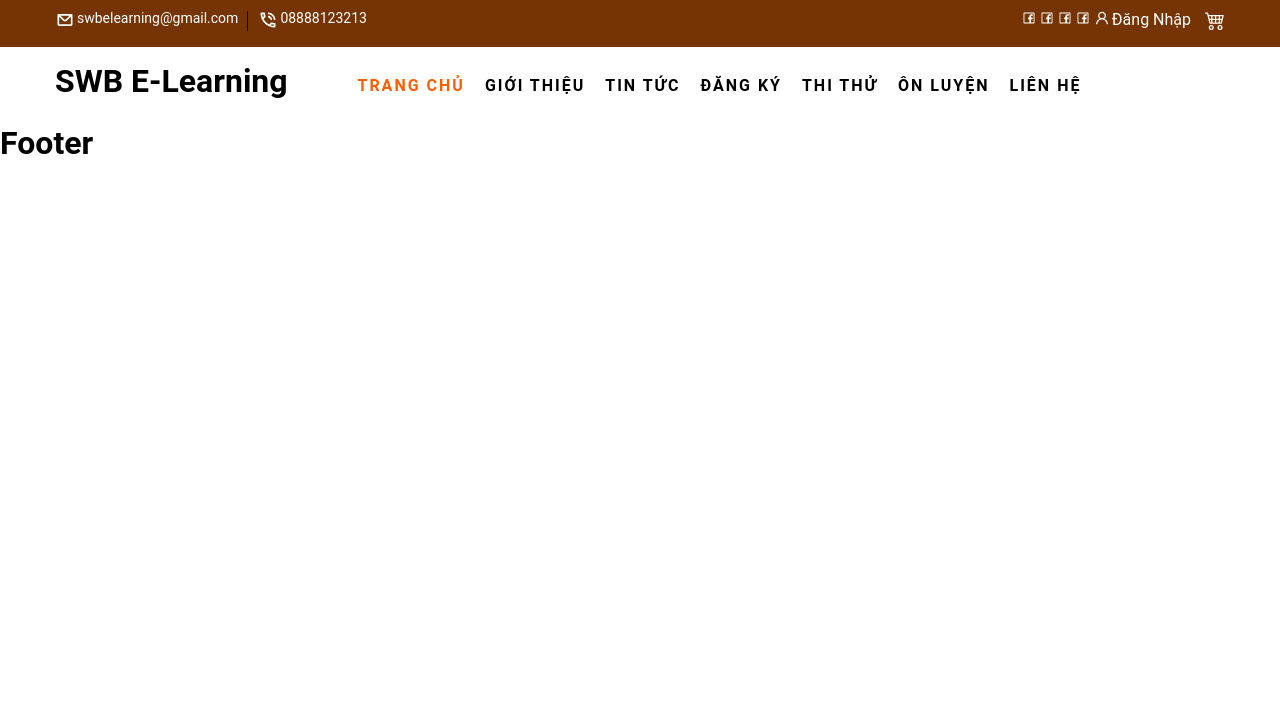
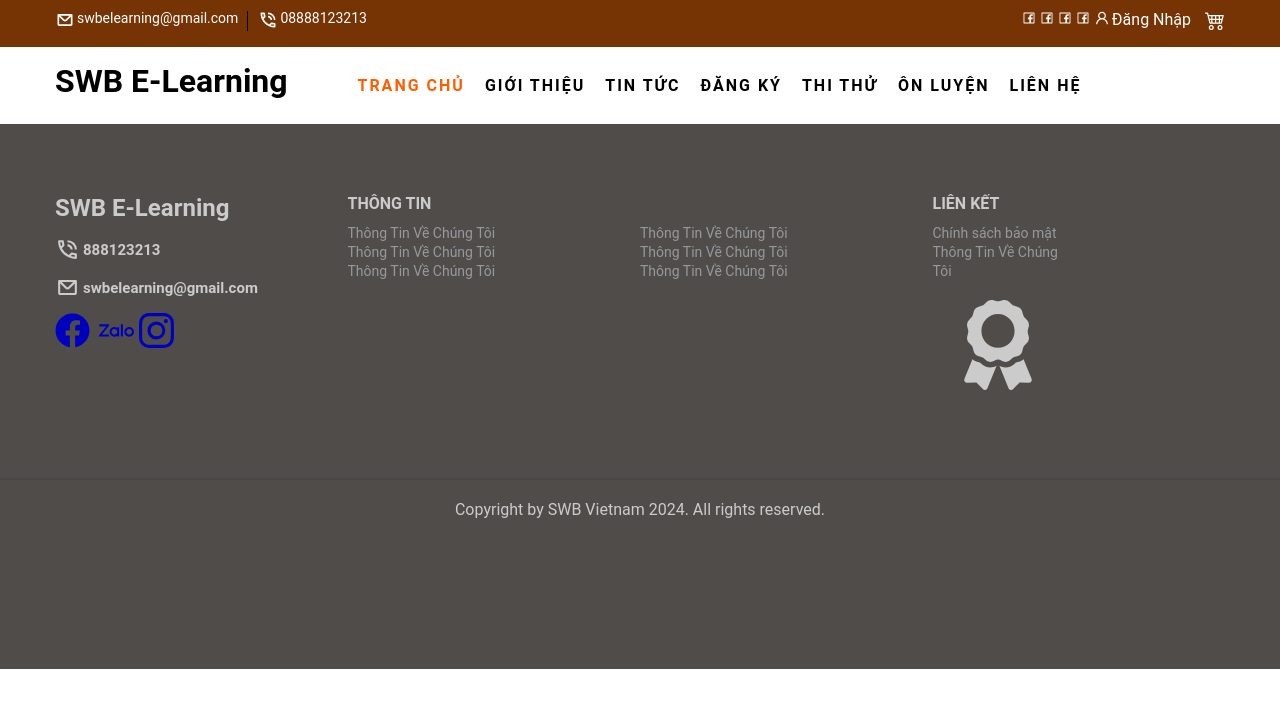
Before and after one commit to MinLD/DoDangMinhLuan-2311557837-LTW, a React app: page / in a window 1280 px wide. Built offline with nearby package versions, Linux system fonts and the light colour scheme.

Commit message:
done head-navbar-footer

```diff
--- a/src/style/pages/_all.scss
+++ b/src/style/pages/_all.scss
@@ -28,6 +28,16 @@
     max-width: 50%;
 
 }
+.col-lg-3{
+    flex: 0 0 25%;
+    max-width: 25%;
+
+}
+.col-lg-6{
+    flex: 0 0 50%;
+    max-width: 50%;
+
+}
 @include Reponsive($desktop){
     .col-xl-3{
         flex: 0 0 25%;
@@ -44,6 +54,6 @@
     .col-lg-3{
         flex: 0 0 25%;
         max-width: 25%;
-        background: red;
+
     }
 }
--- a/src/theme/footer/index.js
+++ b/src/theme/footer/index.js
@@ -1,9 +1,108 @@
 import { memo } from "react";
+import "./style.scss"
+import { MdOutlinePhoneInTalk } from "react-icons/md";
+import { CgMail } from "react-icons/cg";
+import { FaAward, FaFacebook } from "react-icons/fa";
+import { SiZalo } from "react-icons/si";
+import { BsInstagram } from "react-icons/bs";
+
+
+
 const Footer= () => {
-    return (<>
+    return (
 
-    <h1>Footer</h1>
-    </>
-    )
-}
+    <div className="footer">
+        <div className="container">
+        <div className="row">
+        <div className="col-lg-3">
+        <div className="footer_about">
+            <h1 className="footer_about_logo">SWB E-Learning</h1>
+            <ul>
+                <li className="footer_about_item"><MdOutlinePhoneInTalk size={25}/><span><b>888123213</b></span></li>
+                <li className="footer_about_item"><CgMail size={25}/><span><b>swbelearning@gmail.com</b></span></li>
+                <li className="footer_about_item">
+                    <a href="#"> <FaFacebook size={35}/></a>
+                    <a href="#"> <SiZalo size={35}/></a>
+                    <a href="#"><BsInstagram size={35}/></a>
+                </li>
+            </ul>
+        </div>
+
+        </div>
+        <div className="col-lg-6">
+            <div className="footer_mid">
+                <h6>
+                    THÔNG TIN
+                </h6>
+                <ul>
+                    <li>
+                        <a href="#"> Thông Tin Về Chúng Tôi</a>
+
+                    </li>
+                    <li>
+                        <a href="#"> Thông Tin Về Chúng Tôi</a>
+
+                    </li>
+                    <li>
+                        <a href="#"> Thông Tin Về Chúng Tôi</a>
+
+                    </li>
+
+
+                </ul>
+                <ul>
+
+                    <li>
+                        <a href="#"> Thông Tin Về Chúng Tôi</a>
+
+                    </li>
+                    <li>
+                        <a href="#"> Thông Tin Về Chúng Tôi</a>
+
+                    </li>
+                    <li>
+                        <a href="#"> Thông Tin Về Chúng Tôi</a>
+
+                    </li>
+
+                </ul>
+            </div>
+        </div>
+        <div className="col-lg-3">
+        <div className="footer_mid">
+                <h6>
+                    LIÊN KẾT
+                </h6>
+                <ul>
+                    <li>
+                        <a href="#">Chính sách bảo mật</a>
+
+                    </li>
+                    <li>
+                        <a href="#"> Thông Tin Về Chúng Tôi</a>
+
+                    </li>
+                    <li className="footer_mid_item_last"> <FaAward  size={90}/></li>
+
+
+                </ul>
+
+            </div>
+        </div>
+         </div>
+
+         </div>
+         <div className="coppyright">
+            <hr/>
+        <p>Copyright by SWB Vietnam 2024. All rights reserved.</p>
+         </div>
+        </div>
+
+
+
+
+
+    );
+
+};
 export default memo(Footer);
--- /dev/null
+++ b/src/theme/footer/style.scss
@@ -0,0 +1,79 @@
+@use "sass:map";
+@import "style/pages/theme";
+
+.footer{
+background-color: #4f4c4a;
+color: rgb(203, 203, 203);
+padding-top: 70px;
+padding-bottom: 0;
+
+    .footer_about{
+        margin-bottom: 30px;
+
+    .footer_about_logo{
+        margin-bottom: 15px;
+        display:inline-block;
+        font-size: 24px;
+    }
+    ul li{
+        font-size: 16px;
+        line-height: 36px;
+        list-style: none;
+    }
+
+    .footer_about_item{
+        flex-wrap: wrap;
+        span{
+            display: inline-block;
+            vertical-align: middle;
+            margin-top: -15px;
+            font-weight: 400;
+            font-size: 15px;
+            margin-left: 3px;
+        }
+
+        a{
+            text-decoration: none;
+            color: rgb(0, 0, 191);
+            margin: 0 5px 20px 0;
+        }
+    }
+
+}
+.footer_mid{
+    margin-bottom: 30px;
+    overflow: hidden;
+    h6{
+        font-size: 16px;
+        font-weight: 700;
+        margin-bottom: 10px;
+    }
+    ul{
+        float: left;
+        width: 50%;
+        li{
+            list-style: none;
+            a{
+                text-decoration: none;
+                font-size: 14px;
+                color: rgb(149, 153, 156);
+            }
+        }
+        li.footer_mid_item_last{
+            padding: 20px;
+        }
+    }
+}
+.coppyright{
+    padding: 14px 0px 150px ;
+    p{
+        text-align: center;
+    }
+   hr{
+    width: 100%;
+    margin: 20px 0;
+    border: 1px solid rgb(73, 71, 71);
+   }
+
+}
+}
--- a/src/theme/header/index.js
+++ b/src/theme/header/index.js
@@ -5,7 +5,7 @@
 import { CgMail } from "react-icons/cg";
 import { MdOutlinePhoneInTalk } from "react-icons/md";
 import { ROUTERS } from "utils/router";
-import { Link } from "react-router-dom";
+
 
 const Header= () => {
     const [menus, setMenus] = useState([
--- a/src/theme/header/style.scss
+++ b/src/theme/header/style.scss
@@ -112,16 +112,17 @@
             z-index: 9;
             padding: 5px 0;
             transition: all, 0.3s;
-            opacity: 0;
+            opacity: 100;
             visibility: hidden;
             li{
+
                 a{
                     text-transform: capitalize;
                     color: #ffffff;
                     font-weight: 400;
                     padding: 5px 15px;
                 }
-                :hover{
+                :hover {
                     background-color:  map.get($theme-colors , "bold-text" );
                 }
             }
```
